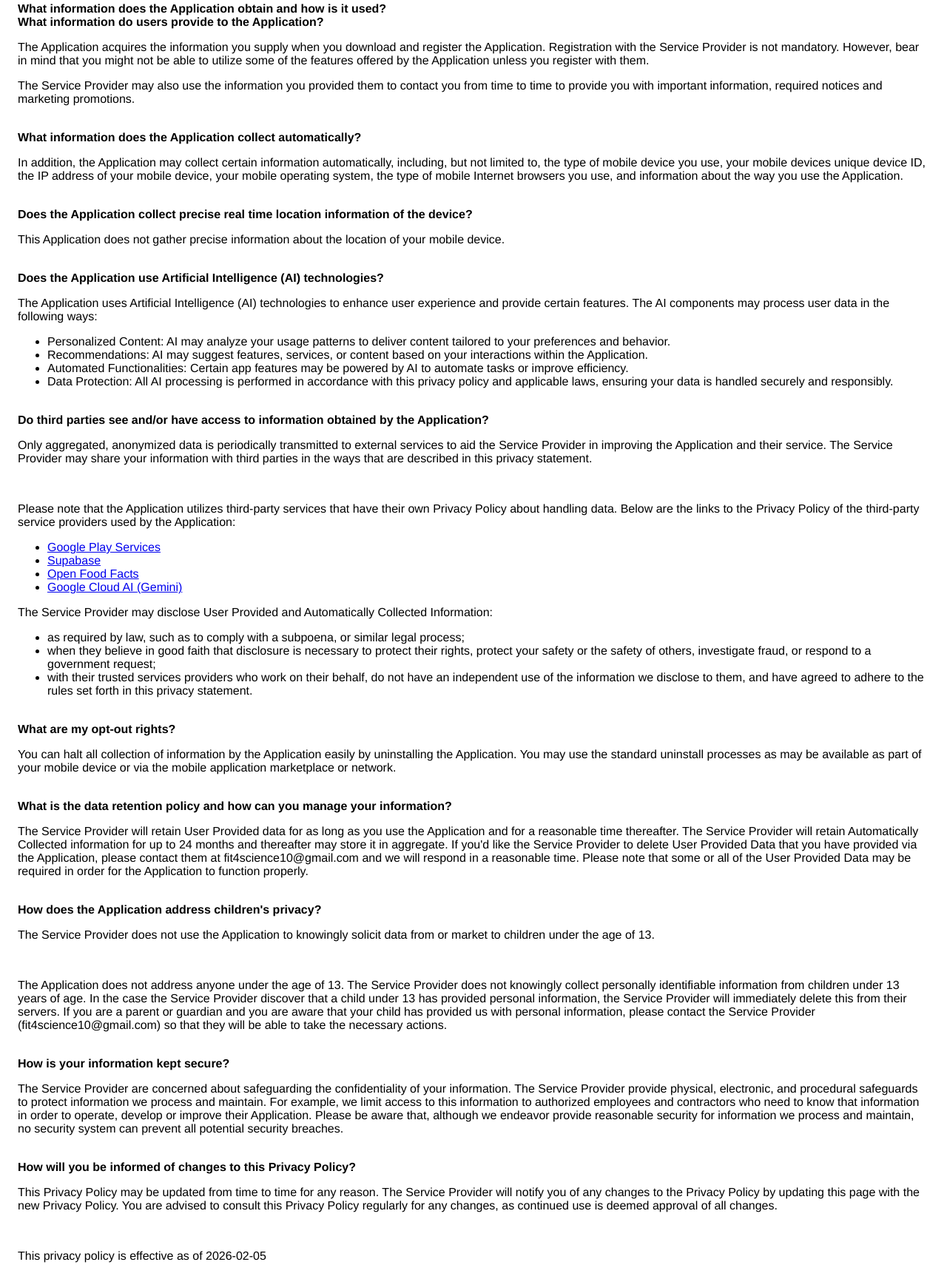
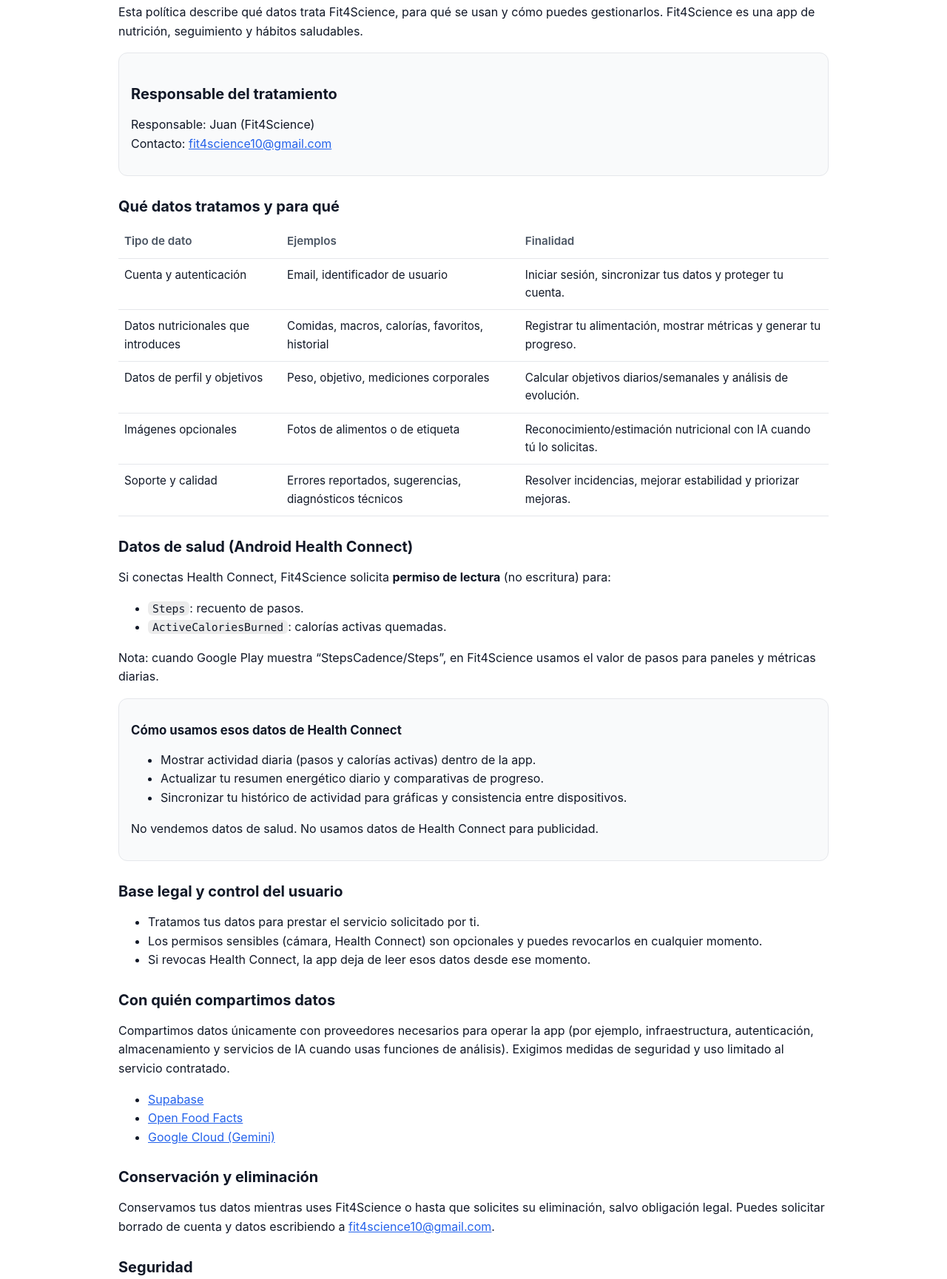
Before and after one commit to Juan-Arano/fit4science, a plain HTML site: page legal/policy.html in a window 1280 px wide. Shown: the part 125-1854 px from the top of the page at 74% size. Drawn offline with Linux system fonts and the light colour scheme.

Commit message:
Update policy.html

```diff
--- a/legal/policy.html
+++ b/legal/policy.html
@@ -1,135 +1,199 @@
-<!DOCTYPE html>
-<html>
-
+<!doctype html>
+<html lang="es">
 <head>
-    <meta charset='utf-8'>
-    <meta name='viewport' content='width=device-width'>
-    <title>Privacy Policy</title>
+  <meta charset="utf-8" />
+  <meta name="viewport" content="width=device-width,initial-scale=1" />
+  <title>Fit4Science · Política de privacidad</title>
   <style>
+    :root {
+      color-scheme: light dark;
+      --bg: #ffffff;
+      --fg: #111827;
+      --muted: #4b5563;
+      --card: #f9fafb;
+      --border: #e5e7eb;
+      --accent: #2563eb;
+    }
+    @media (prefers-color-scheme: dark) {
+      :root {
+        --bg: #0b1020;
+        --fg: #f3f4f6;
+        --muted: #c5cad3;
+        --card: #111827;
+        --border: #243244;
+        --accent: #60a5fa;
+      }
+    }
     body {
-            font-family: 'Helvetica Neue', Helvetica, Arial, sans-serif;
-            padding: 1em;
+      margin: 0;
+      font-family: Inter, system-ui, -apple-system, Segoe UI, Roboto, Helvetica, Arial, sans-serif;
+      background: var(--bg);
+      color: var(--fg);
+      line-height: 1.6;
+    }
+    main {
+      max-width: 960px;
+      margin: 0 auto;
+      padding: 24px 16px 56px;
+    }
+    h1, h2, h3 { line-height: 1.3; margin: 0 0 12px; }
+    h1 { font-size: 1.9rem; margin-top: 8px; }
+    h2 { font-size: 1.25rem; margin-top: 28px; }
+    h3 { font-size: 1.05rem; margin-top: 18px; }
+    p, li { color: var(--fg); }
+    .muted { color: var(--muted); }
+    .card {
+      background: var(--card);
+      border: 1px solid var(--border);
+      border-radius: 12px;
+      padding: 14px 16px;
+      margin: 14px 0;
+    }
+    table {
+      width: 100%;
+      border-collapse: collapse;
+      margin: 10px 0 0;
+      font-size: .95rem;
+    }
+    th, td {
+      text-align: left;
+      padding: 10px 8px;
+      border-bottom: 1px solid var(--border);
+      vertical-align: top;
+    }
+    th { color: var(--muted); font-weight: 600; }
+    a { color: var(--accent); }
+    code {
+      font-family: ui-monospace, SFMono-Regular, Menlo, Consolas, monospace;
+      background: rgba(127,127,127,.15);
+      padding: 1px 6px;
+      border-radius: 6px;
+      font-size: .92em;
     }
   </style>
 </head>
+<body>
+  <main>
+    <h1>Política de privacidad de Fit4Science</h1>
+    <p class="muted">Última actualización: 2 de marzo de 2026</p>
+    <p>
+      Esta política describe qué datos trata Fit4Science, para qué se usan y cómo puedes gestionarlos.
+      Fit4Science es una app de nutrición, seguimiento y hábitos saludables.
+    </p>
 
-<body>
-    <strong>Privacy Policy</strong>
-    <p>This privacy policy is applicable to the Fit4Science app (hereinafter referred to as "Application") for mobile
-        devices, which was developed by Juan (hereinafter referred to as "Service Provider") as a a Free service. This
-        service is provided "AS IS".</p><br><strong>What information does the Application obtain and how is it
-        used?</strong><br><strong>What information do users provide to the Application?</strong>
-    <p>The Application acquires the information you supply when you download and register the Application. Registration
-        with the Service Provider is not mandatory. However, bear in mind that you might not be able to utilize some of
-        the features offered by the Application unless you register with them.</p>
-    <p>The Service Provider may also use the information you provided them to contact you from time to time to provide
-        you with important information, required notices and marketing promotions.</p><br><strong>What information does
-        the Application collect automatically?</strong>
-    <p>In addition, the Application may collect certain information automatically, including, but not limited to, the
-        type of mobile device you use, your mobile devices unique device ID, the IP address of your mobile device, your
-        mobile operating system, the type of mobile Internet browsers you use, and information about the way you use the
-        Application.</p><br><strong>Does the Application collect precise real time location information of the
-        device?</strong>
-    <p>This Application does not gather precise information about the location of your mobile device.</p>
-    <div style="display: none;">
-        <p>This Application collects your device's location, which helps the Service Provider determine your approximate
-            geographical location and make use of in below ways:</p>
+    <div class="card">
+      <h2>Responsable del tratamiento</h2>
+      <p>
+        Responsable: Juan (Fit4Science)<br />
+        Contacto: <a href="mailto:fit4science10@gmail.com">fit4science10@gmail.com</a>
+      </p>
+    </div>
+
+    <h2>Qué datos tratamos y para qué</h2>
+    <table>
+      <thead>
+        <tr>
+          <th>Tipo de dato</th>
+          <th>Ejemplos</th>
+          <th>Finalidad</th>
+        </tr>
+      </thead>
+      <tbody>
+        <tr>
+          <td>Cuenta y autenticación</td>
+          <td>Email, identificador de usuario</td>
+          <td>Iniciar sesión, sincronizar tus datos y proteger tu cuenta.</td>
+        </tr>
+        <tr>
+          <td>Datos nutricionales que introduces</td>
+          <td>Comidas, macros, calorías, favoritos, historial</td>
+          <td>Registrar tu alimentación, mostrar métricas y generar tu progreso.</td>
+        </tr>
+        <tr>
+          <td>Datos de perfil y objetivos</td>
+          <td>Peso, objetivo, mediciones corporales</td>
+          <td>Calcular objetivos diarios/semanales y análisis de evolución.</td>
+        </tr>
+        <tr>
+          <td>Imágenes opcionales</td>
+          <td>Fotos de alimentos o de etiqueta</td>
+          <td>Reconocimiento/estimación nutricional con IA cuando tú lo solicitas.</td>
+        </tr>
+        <tr>
+          <td>Soporte y calidad</td>
+          <td>Errores reportados, sugerencias, diagnósticos técnicos</td>
+          <td>Resolver incidencias, mejorar estabilidad y priorizar mejoras.</td>
+        </tr>
+      </tbody>
+    </table>
+
+    <h2>Datos de salud (Android Health Connect)</h2>
+    <p>
+      Si conectas Health Connect, Fit4Science solicita <strong>permiso de lectura</strong> (no escritura) para:
+    </p>
     <ul>
-            <li>Geolocation Services: The Service Provider utilizes location data to provide features such as
-                personalized content, relevant recommendations, and location-based services.</li>
-            <li>Analytics and Improvements: Aggregated and anonymized location data helps the Service Provider to
-                analyze user behavior, identify trends, and improve the overall performance and functionality of the
-                Application.</li>
-            <li>Third-Party Services: Periodically, the Service Provider may transmit anonymized location data to
-                external services. These services assist them in enhancing the Application and optimizing their
-                offerings.</li>
+      <li><code>Steps</code>: recuento de pasos.</li>
+      <li><code>ActiveCaloriesBurned</code>: calorías activas quemadas.</li>
     </ul>
-    </div><br><strong>Does the Application use Artificial Intelligence (AI) technologies?</strong>
-    <p style="display: none;">The Application does not use Artificial Intelligence (AI) technologies to process your
-        data or provide features.</p>
-    <div style="">
-        <p>The Application uses Artificial Intelligence (AI) technologies to enhance user experience and provide certain
-            features. The AI components may process user data in the following ways:</p>
+    <p>
+      Nota: cuando Google Play muestra “StepsCadence/Steps”, en Fit4Science usamos el valor de pasos para
+      paneles y métricas diarias.
+    </p>
+    <div class="card">
+      <h3>Cómo usamos esos datos de Health Connect</h3>
       <ul>
-            <li>Personalized Content: AI may analyze your usage patterns to deliver content tailored to your preferences
-                and behavior.</li>
-            <li>Recommendations: AI may suggest features, services, or content based on your interactions within the
-                Application.</li>
-            <li>Automated Functionalities: Certain app features may be powered by AI to automate tasks or improve
-                efficiency.</li>
-            <li>Data Protection: All AI processing is performed in accordance with this privacy policy and applicable
-                laws, ensuring your data is handled securely and responsibly.</li>
+        <li>Mostrar actividad diaria (pasos y calorías activas) dentro de la app.</li>
+        <li>Actualizar tu resumen energético diario y comparativas de progreso.</li>
+        <li>Sincronizar tu histórico de actividad para gráficas y consistencia entre dispositivos.</li>
       </ul>
-    </div><br><strong>Do third parties see and/or have access to information obtained by the Application?</strong>
-    <p>Only aggregated, anonymized data is periodically transmitted to external services to aid the Service Provider in
-        improving the Application and their service. The Service Provider may share your information with third parties
-        in the ways that are described in this privacy statement.</p>
-    <div><br>
-        <p>Please note that the Application utilizes third-party services that have their own Privacy Policy about
-            handling data. Below are the links to the Privacy Policy of the third-party service providers used by the
-            Application:</p>
+      <p>
+        No vendemos datos de salud. No usamos datos de Health Connect para publicidad.
+      </p>
+    </div>
+
+    <h2>Base legal y control del usuario</h2>
     <ul>
-            <li><a href="https://www.google.com/policies/privacy/" target="_blank" rel="noopener noreferrer">Google Play
-                    Services</a></li>
+      <li>Tratamos tus datos para prestar el servicio solicitado por ti.</li>
+      <li>Los permisos sensibles (cámara, Health Connect) son opcionales y puedes revocarlos en cualquier momento.</li>
+      <li>Si revocas Health Connect, la app deja de leer esos datos desde ese momento.</li>
+    </ul>
+
+    <h2>Con quién compartimos datos</h2>
+    <p>
+      Compartimos datos únicamente con proveedores necesarios para operar la app (por ejemplo, infraestructura,
+      autenticación, almacenamiento y servicios de IA cuando usas funciones de análisis).
+      Exigimos medidas de seguridad y uso limitado al servicio contratado.
+    </p>
+    <ul>
       <li><a href="https://supabase.com/privacy" target="_blank" rel="noopener noreferrer">Supabase</a></li>
+      <li><a href="https://world.openfoodfacts.org/legal" target="_blank" rel="noopener noreferrer">Open Food Facts</a></li>
+      <li><a href="https://cloud.google.com/terms/cloud-privacy-notice" target="_blank" rel="noopener noreferrer">Google Cloud (Gemini)</a></li>
+    </ul>
 
-            <li><a href="https://world.openfoodfacts.org/legal" target="_blank" rel="noopener noreferrer">Open Food
-                    Facts</a></li>
-            <li><a href="https://cloud.google.com/terms/cloud-privacy-notice" target="_blank"
-                    rel="noopener noreferrer">Google Cloud AI (Gemini)</a></li>
-        </ul>
-    </div>
-    <p>The Service Provider may disclose User Provided and Automatically Collected Information:</p>
-    <ul>
-        <li>as required by law, such as to comply with a subpoena, or similar legal process;</li>
-        <li>when they believe in good faith that disclosure is necessary to protect their rights, protect your safety or
-            the safety of others, investigate fraud, or respond to a government request;</li>
-        <li>with their trusted services providers who work on their behalf, do not have an independent use of the
-            information we disclose to them, and have agreed to adhere to the rules set forth in this privacy statement.
-        </li>
-    </ul>
-    <p></p><br><strong>What are my opt-out rights?</strong>
-    <p>You can halt all collection of information by the Application easily by uninstalling the Application. You may use
-        the standard uninstall processes as may be available as part of your mobile device or via the mobile application
-        marketplace or network.</p><br><strong>What is the data retention policy and how can you manage your
-        information?</strong>
-    <p>The Service Provider will retain User Provided data for as long as you use the Application and for a reasonable
-        time thereafter. The Service Provider will retain Automatically Collected information for up to 24 months and
-        thereafter may store it in aggregate. If you'd like the Service Provider to delete User Provided Data that you
-        have provided via the Application, please contact them at fit4science10@gmail.com and we will respond in a
-        reasonable
-        time. Please note that some or all of the User Provided Data may be required in order for the Application to
-        function properly.</p><br><strong>How does the Application address children's privacy?</strong>
-    <p>The Service Provider does not use the Application to knowingly solicit data from or market to children under the
-        age of 13.</p>
-    <div><br>
-        <p>The Application does not address anyone under the age of 13. The Service Provider does not knowingly collect
-            personally identifiable information from children under 13 years of age. In the case the Service Provider
-            discover that a child under 13 has provided personal information, the Service Provider will immediately
-            delete this from their servers. If you are a parent or guardian and you are aware that your child has
-            provided us with personal information, please contact the Service Provider (fit4science10@gmail.com) so that
-            they
-            will be able to take the necessary actions.</p>
-    </div><!----><br><strong>How is your information kept secure?</strong>
-    <p>The Service Provider are concerned about safeguarding the confidentiality of your information. The Service
-        Provider provide physical, electronic, and procedural safeguards to protect information we process and maintain.
-        For example, we limit access to this information to authorized employees and contractors who need to know that
-        information in order to operate, develop or improve their Application. Please be aware that, although we
-        endeavor provide reasonable security for information we process and maintain, no security system can prevent all
-        potential security breaches.</p><br><strong>How will you be informed of changes to this Privacy Policy?</strong>
-    <p>This Privacy Policy may be updated from time to time for any reason. The Service Provider will notify you of any
-        changes to the Privacy Policy by updating this page with the new Privacy Policy. You are advised to consult this
-        Privacy Policy regularly for any changes, as continued use is deemed approval of all changes.</p><br>
-    <p>This privacy policy is effective as of 2026-02-05</p><br><strong>How do you give your consent?</strong>
-    <p>By using the Application, you are giving your consent to the Service Provider processing of your information as
-        set forth in this Privacy Policy now and as amended by us. "Processing,” means using cookies on a computer/hand
-        held device or using or touching information in any way, including, but not limited to, collecting, storing,
-        deleting, using, combining and disclosing information.</p><br><strong>How can you contact us?</strong>
-    <p>If you have any questions regarding privacy while using the Application, or have questions about the practices,
-        please contact the Service Provider via email at fit4science10@gmail.com.</p>
-    <hr>
-    <p>This privacy policy page was generated by <a href="https://app-privacy-policy-generator.nisrulz.com/"
-            target="_blank" rel="noopener noreferrer">App Privacy Policy Generator</a></p>
+    <h2>Conservación y eliminación</h2>
+    <p>
+      Conservamos tus datos mientras uses Fit4Science o hasta que solicites su eliminación, salvo obligación legal.
+      Puedes solicitar borrado de cuenta y datos escribiendo a
+      <a href="mailto:fit4science10@gmail.com">fit4science10@gmail.com</a>.
+    </p>
+
+    <h2>Seguridad</h2>
+    <p>
+      Aplicamos medidas técnicas y organizativas razonables para proteger la confidencialidad e integridad de los datos.
+      Ningún sistema es 100% invulnerable, pero aplicamos buenas prácticas de minimización y control de acceso.
+    </p>
+
+    <h2>Menores de edad</h2>
+    <p>
+      Fit4Science no está dirigida a menores de 13 años. Si detectamos datos de un menor sin autorización válida,
+      se eliminarán.
+    </p>
+
+    <h2>Cambios en esta política</h2>
+    <p>
+      Podemos actualizar esta política para reflejar cambios técnicos o legales. Publicaremos siempre la versión vigente
+      en esta misma URL.
+    </p>
+  </main>
 </body>
-
 </html>
```
Lines whose indentation alone changed are shown as unchanged.
